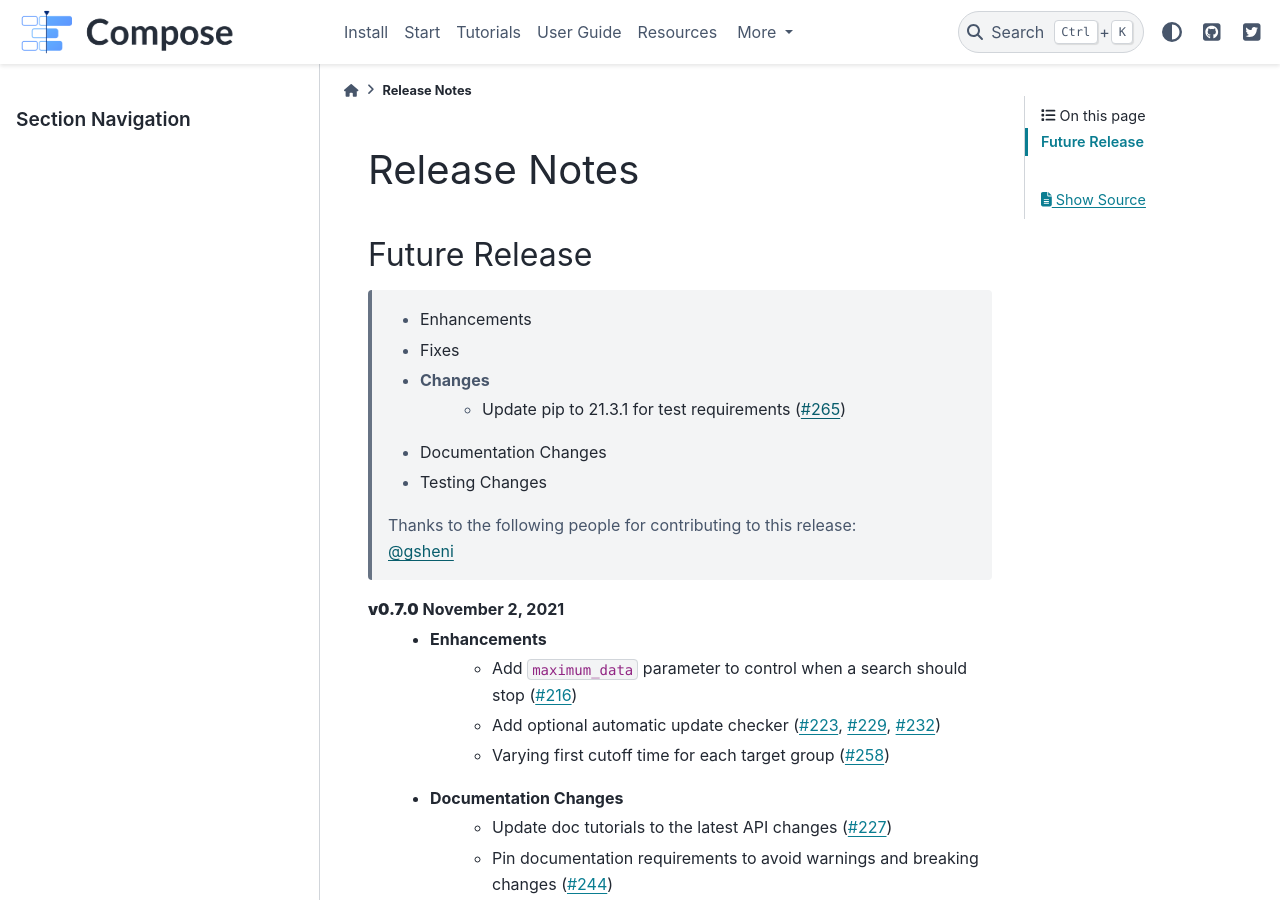
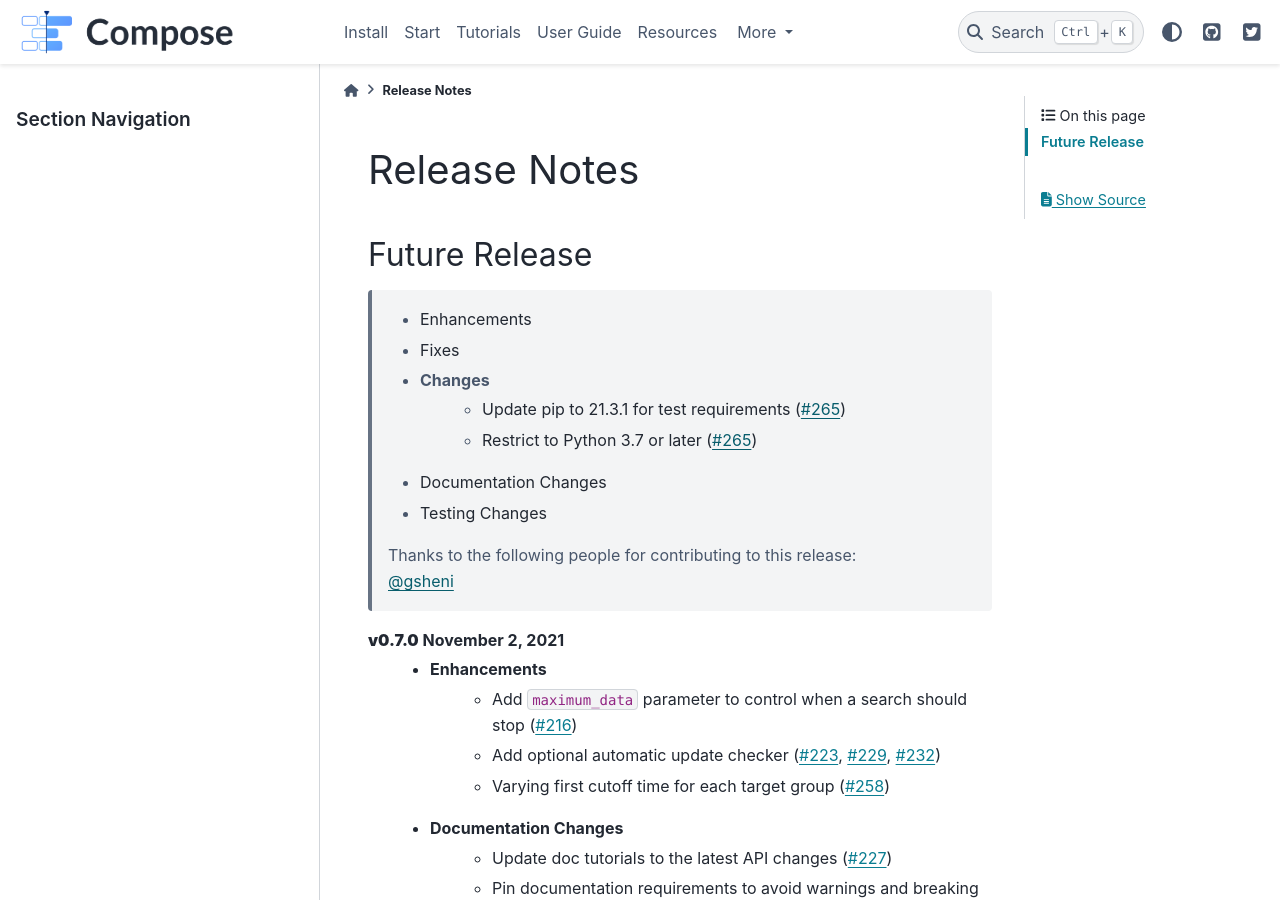
Before and after one commit to alteryx/compose, a Sphinx documentation site: the page built from docs/source/release_notes.rst, in a window 1280 px wide and 900 px high. Built offline with Sphinx 7.4.7 and the PyData theme 0.15.4, drawn with Linux system fonts in a browser that asks for light colours; comment, search, counter and statistics services are not loaded.

Commit message:
update release notes

```diff
--- a/docs/source/release_notes.rst
+++ b/docs/source/release_notes.rst
@@ -8,6 +8,7 @@ Future Release
     * Fixes
     * Changes
         * Update pip to 21.3.1 for test requirements (:pr:`265`)
+        * Restrict to Python 3.7 or later (:pr:`265`)
     * Documentation Changes
     * Testing Changes
 
```
